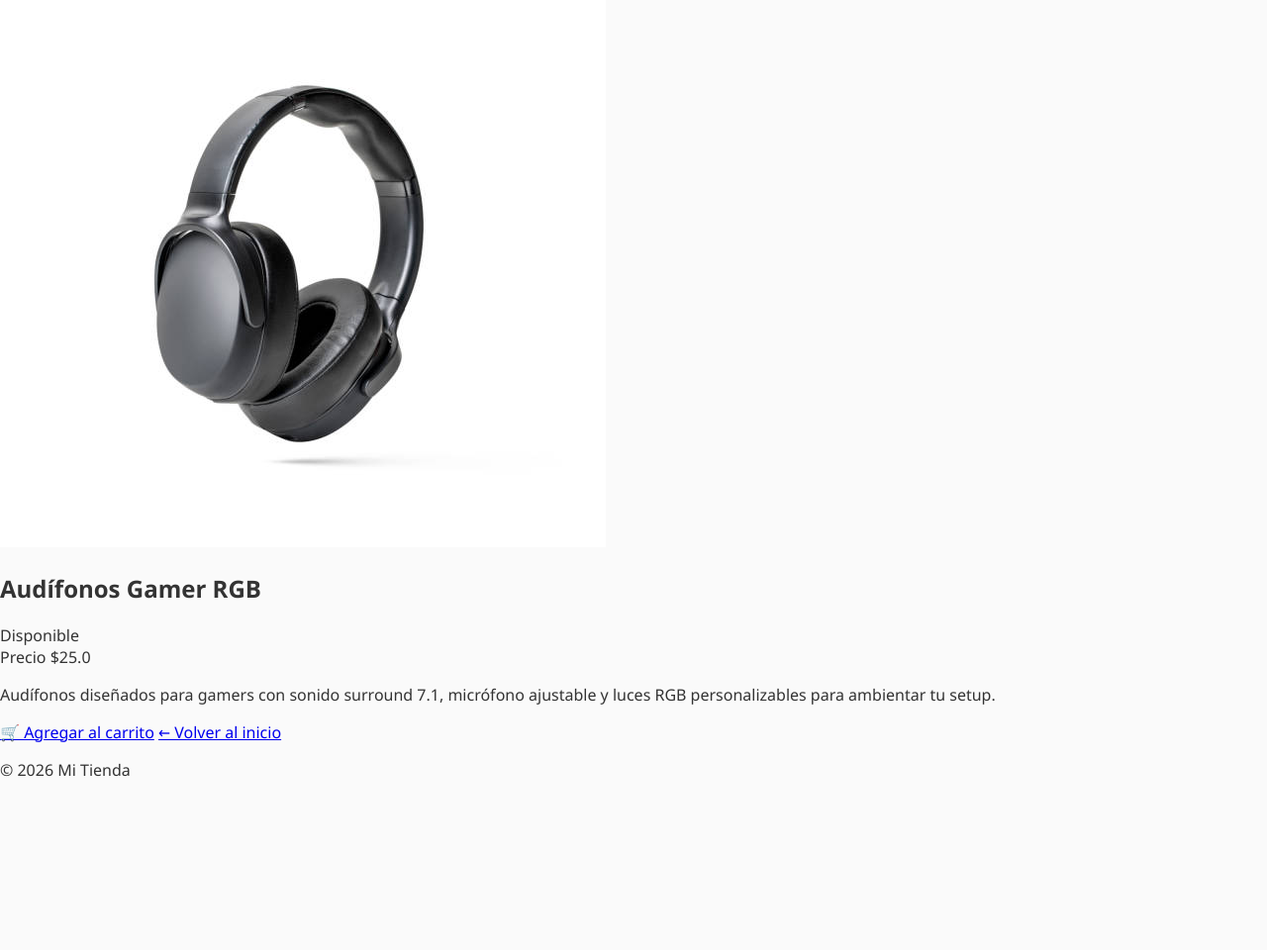
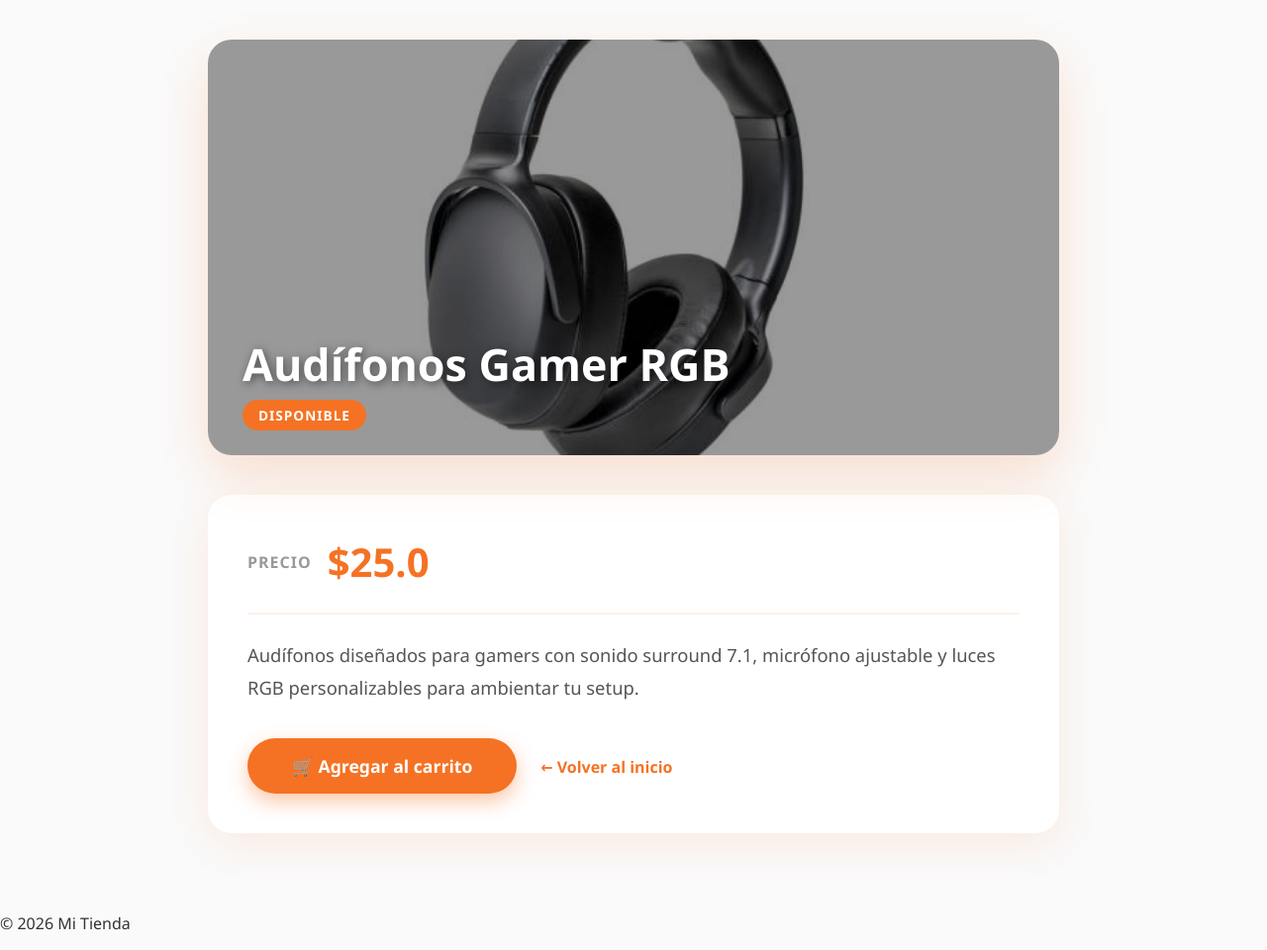
Before and after one commit to dapalamac/TiendaBlog, a Jekyll site: the page built from _posts/2026-05-16-paraGamers.md, in a window 1280 px wide. Shown: the whole page at 99% size. Built offline with Jekyll 4.4.1, drawn with Linux system fonts in a browser that asks for light colours; before the commit the page ends 900 px from its top, so only the background shows below that.

Commit message:
Add styles for product page layout and elements

```diff
--- a/assets/style.css
+++ b/assets/style.css
@@ -212,3 +212,120 @@
       font-size: 1rem;
     }
   }
+
+/* PRODUCT PAGE */
+
+.product-page {
+  max-width: 900px;
+  margin: 40px auto 80px;
+  padding: 0 20px;
+}
+
+.product-hero {
+  position: relative;
+  border-radius: 24px;
+  overflow: hidden;
+  height: 420px;
+  box-shadow: 0 20px 50px rgba(245, 114, 36, 0.2);
+  margin-bottom: 40px;
+}
+
+.product-hero-img {
+  width: 100%;
+  height: 100%;
+  object-fit: cover;
+  filter: brightness(0.6);
+}
+
+.product-hero-overlay {
+  position: absolute;
+  bottom: 30px;
+  left: 35px;
+  color: white;
+}
+
+.product-hero-overlay h1 {
+  font-size: 2.8rem;
+  font-weight: 900;
+  margin: 0 0 10px;
+  text-shadow: 2px 2px 10px rgba(0,0,0,0.5);
+}
+
+.product-badge {
+  background-color: #f57224;
+  color: white;
+  font-size: 0.85rem;
+  font-weight: 700;
+  padding: 6px 16px;
+  border-radius: 50px;
+  letter-spacing: 1px;
+  text-transform: uppercase;
+}
+
+.product-body {
+  background: white;
+  border-radius: 24px;
+  box-shadow: 0 10px 40px rgba(245, 114, 36, 0.12);
+  padding: 40px;
+}
+
+.product-price-box {
+  display: flex;
+  align-items: center;
+  gap: 16px;
+  margin-bottom: 24px;
+  padding-bottom: 24px;
+  border-bottom: 2px solid #fef0e7;
+}
+
+.product-price-label {
+  font-size: 1rem;
+  color: #999;
+  font-weight: 600;
+  text-transform: uppercase;
+  letter-spacing: 1px;
+}
+
+.product-price-value {
+  font-size: 2.5rem;
+  font-weight: 900;
+  color: #f57224;
+}
+
+.product-description {
+  font-size: 1.15rem;
+  color: #555;
+  line-height: 1.8;
+  margin-bottom: 35px;
+}
+
+.btn-comprar {
+  display: inline-block;
+  background-color: #f57224;
+  color: white;
+  font-weight: 700;
+  font-size: 1.1rem;
+  padding: 16px 45px;
+  border-radius: 50px;
+  text-decoration: none;
+  box-shadow: 0 8px 20px rgba(245, 114, 36, 0.4);
+  transition: background-color 0.3s ease, box-shadow 0.3s ease;
+  margin-right: 20px;
+}
+
+.btn-comprar:hover {
+  background-color: #d44e00;
+  box-shadow: 0 10px 30px rgba(212, 78, 0, 0.6);
+}
+
+.back-link {
+  color: #f57224;
+  font-weight: 600;
+  text-decoration: none;
+  font-size: 1rem;
+  transition: color 0.2s;
+}
+
+.back-link:hover {
+  color: #d44e00;
+}
```
